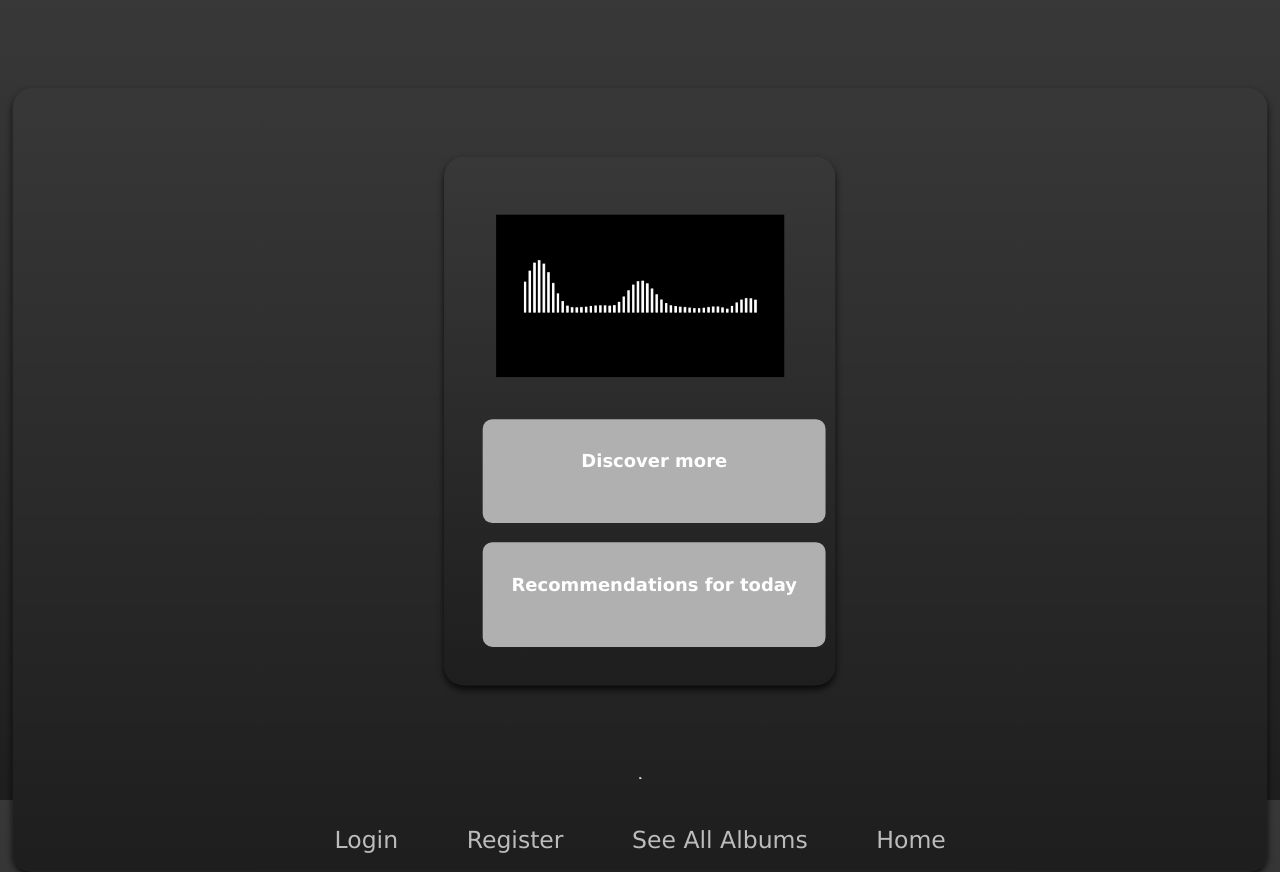
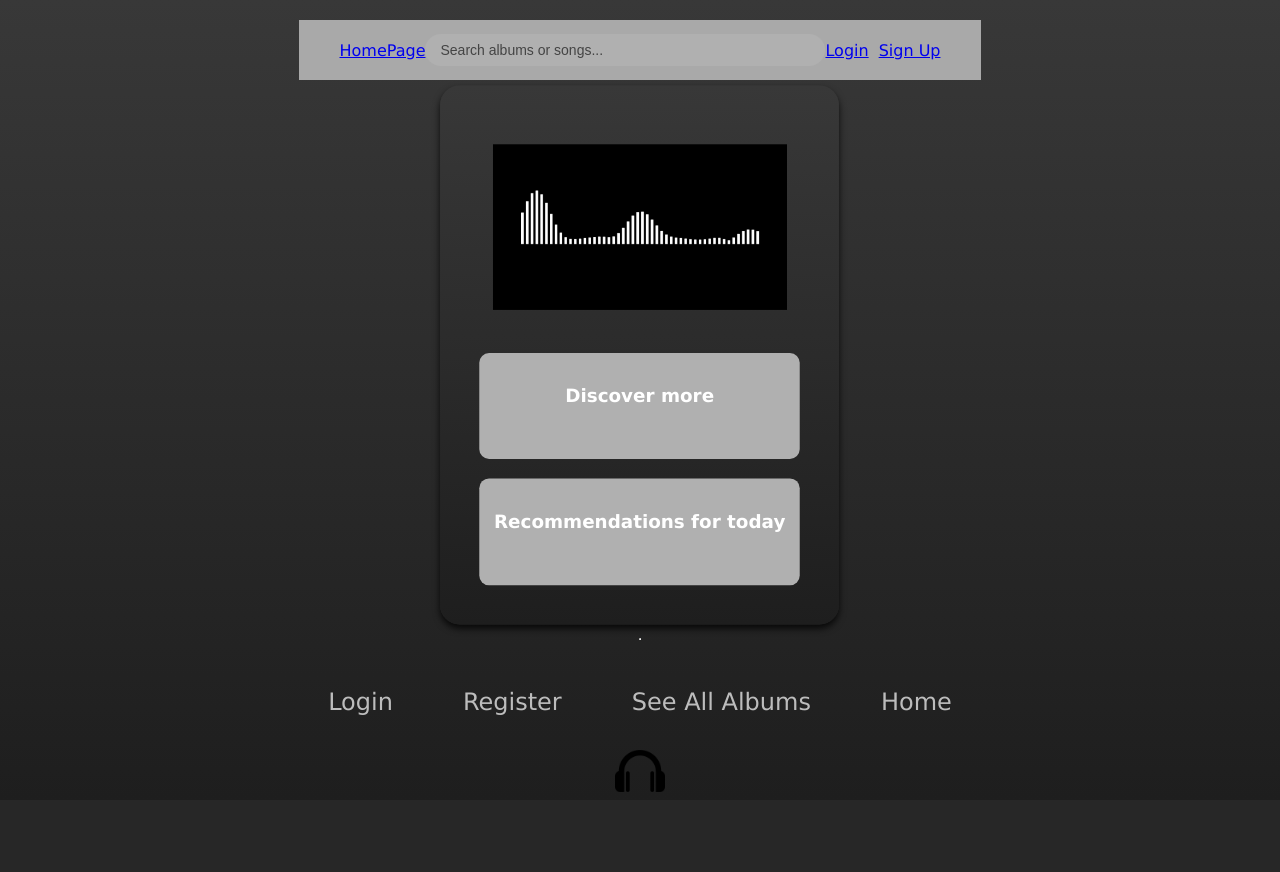
Before and after one commit to Jaxter1604/WAD-SongSite, a Django app: page / in a window 1280 px wide. After the commit the page ends 792 px from the top, so only its background shows below. Run offline with Django 3.2, Linux system fonts and the light colour scheme; data that the repository does not hold is empty.

Commit message:
fix for chrome

```diff
--- a/songeek-project/static/css/styles.css
+++ b/songeek-project/static/css/styles.css
@@ -1,4 +1,8 @@
 /* general CSS */
+
+* {
+    box-sizing: border-box;
+}
 
 html, body {
     height: 100%;
@@ -15,7 +19,7 @@ html, body {
 /* navbar */
 .navbar {
     position: sticky;
-    top: 0;
+    top: 20px;
     left: 0;
     height: 60px;
     display: flex;
@@ -32,7 +36,7 @@ html, body {
     gap: 10px;
 }
 
-.nav-home logo {
+.nav-home .logo {
     width: 30px;
     height: 30px;
     filter: invert(1);
@@ -93,6 +97,7 @@ html, body {
 .nav-search {
     flex-grow: 1;
     display: flex;
+    padding: 20px;
     align-items: center;
 }
 
@@ -208,6 +213,15 @@ html, body {
     text-align: center;
 }
 
+.song-sections {
+    width: 100%;
+    display: flex;
+    flex-direction: column; /* Ensures elements stack properly */
+    align-items: center; /* Centers its content horizontally */
+    justify-content: center; /* Optional: centers vertically if needed */
+    margin: 0 auto; /* Ensures it's centered within its parent */
+}
+
 .image-cards {
     display: flex;
     gap: 15px;
@@ -243,6 +257,7 @@ html, body {
     background: linear-gradient(180deg, #383838, #1e1e1e);
     padding: 20px;
     box-sizing: border-box;
+    margin: auto;
 }
 
 .base-box {
@@ -258,7 +273,8 @@ html, body {
     display: flex;
     flex-direction: column;
     align-items: center;
-    margin: 80px auto
+
+    margin: 0 auto;
 }
 
 .base-box form {
@@ -401,3 +417,25 @@ footer {
 a:visited {
     color: #CCCCFF; /* Light purple for better visibility on black */
 }
+
+.image-cards::-webkit-scrollbar {
+    width: 8px;
+}
+.image-cards::-webkit-scrollbar-thumb {
+    background: #444;
+    border-radius: 4px;
+}
+
+.file-upload-wrapper input[type="file"] {
+    position: absolute;
+    width: 100%;
+    height: 100%;
+    opacity: 0;
+    cursor: pointer;
+}
+
+.file-upload-wrapper, .nav-auth, .footer-container {
+    display: flex;
+    align-items: center;
+    justify-content: center;
+}
--- a/songeek-project/templates/songeek/index.html
+++ b/songeek-project/templates/songeek/index.html
@@ -5,7 +5,7 @@
     Homepage
 {% endblock %}
 
-{% block body_class %}navbar nav-search base-page base-box index-page{% endblock %}
+{% block body_class %} nav-search index-page {% endblock %}
 
 {% block body_block %}
 
```
